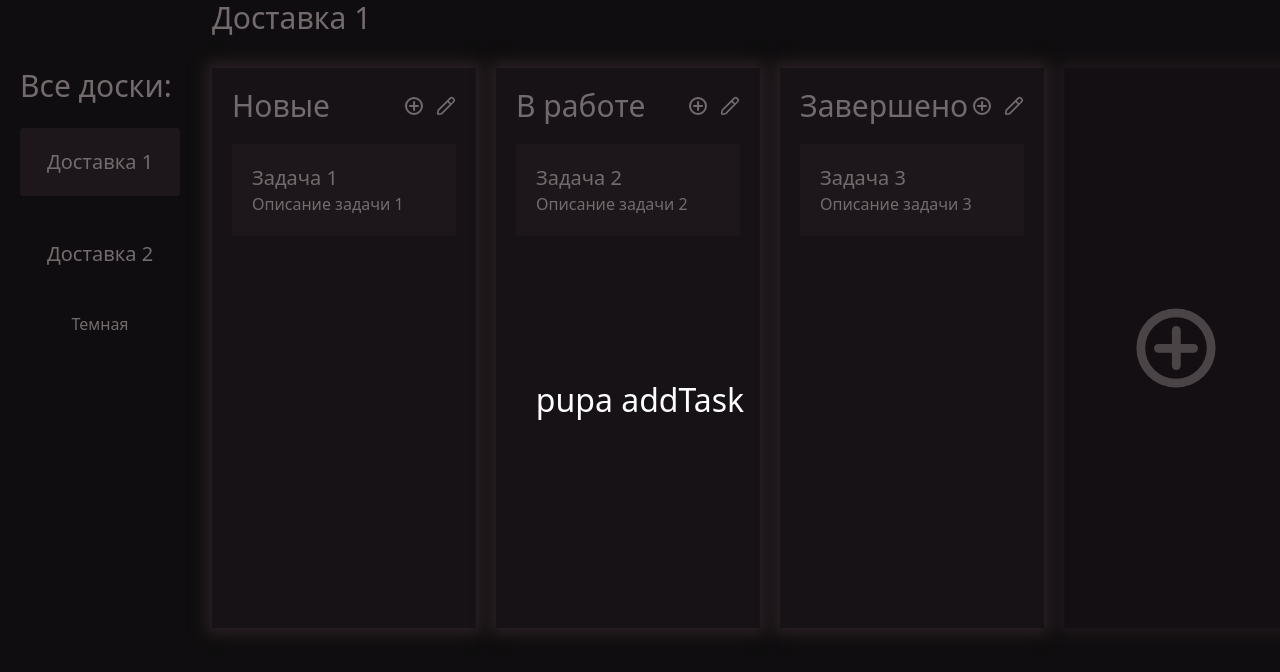
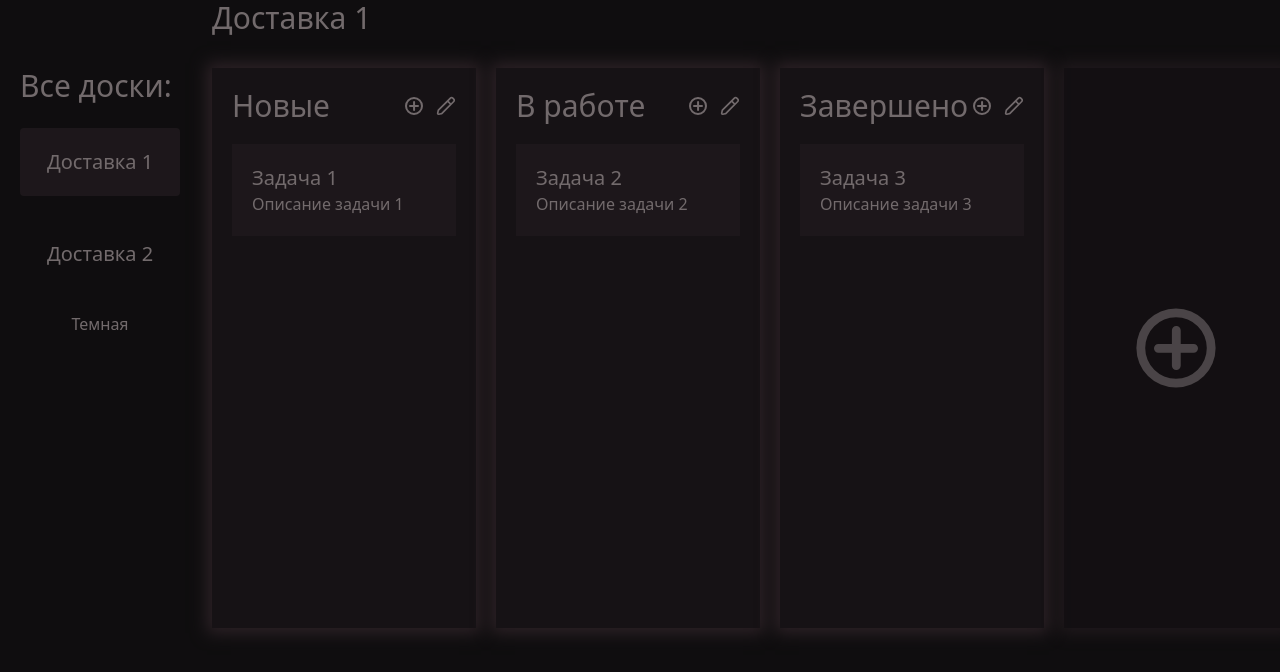
Before and after one commit to ergo13/board-example, a Nuxt app: page / in a window 1280 px wide. Both pictures are taken after a click on the button 414 px from the left and 106 px from the top of the page. Shown: the top 672 px of the page. Built offline with nearby package versions, Linux system fonts and the light colour scheme.

Commit message:
Вынес модалку
- Добавил useModal для работы с модалкой
- Вынес модалку наверх, чтобы не дублировать

```diff
--- a/app/components/TaskColumn/View.vue
+++ b/app/components/TaskColumn/View.vue
@@ -11,7 +11,7 @@
           class="p-3 -m-3"
           title="добавить задачу"
           aria-label="добавить задачу"
-          @click="openModal('addTask')"
+          @click="openModal(new TaskRecord(), 'div')"
         >
           <UiIcon icon="plus" class="w-5 cursor-pointer" />
         </UiButton>
@@ -19,7 +19,7 @@
           class="p-3 -m-3"
           title="редактировать колонку"
           aria-label="редактировать колонку"
-          @click="openModal('editColumn')"
+          @click="openModal(column, 'div')"
         >
           <UiIcon icon="editPen" class="w-5 cursor-pointer" />
         </UiButton>
@@ -39,26 +39,15 @@
         </template>
       </draggableComponent>
     </ClientOnly>
-    <UiModal
-      :visible="showModal"
-      :modalType="modalType"
-      @close="showModal = false"
-    />
   </article>
 </template>
 
 <script lang="ts" setup>
   import draggableComponent from 'vuedraggable';
-  import type { ITaskColumn } from '~/types/board';
+  import { TaskRecord, type ITaskColumn } from '~/types/board';
 
   const props = defineProps<{ column: ITaskColumn }>();
-  const showModal = ref(false);
-  const modalType = ref('');
-
-  function openModal(type: string) {
-    modalType.value = type;
-    showModal.value = true;
-  }
+  const { openModal } = useModal();
 </script>
 
 <style></style>
--- a/app/components/ui/Modal.vue
+++ b/app/components/ui/Modal/index.vue
@@ -2,9 +2,9 @@
   <ClientOnly>
     <Transition>
       <Teleport to="body">
-        <div v-if="visible" class="ui-modal" @click.self="modalClose">
-          <span> pupa {{ props.modalType }} </span>
-        </div>
+        <div v-if="props.visible" class="ui-modal" @click.self="$emit('close')">
+        <component :is="props.component" v-bind="props.modalData" />
+      </div>
       </Teleport>
     </Transition>
   </ClientOnly>
@@ -12,17 +12,14 @@
 
 <script lang="ts" setup>
   const props = defineProps<{
-    modalType: string;
     visible: boolean;
+    component: string;
+    modalData: any;
   }>();
 
   const emit = defineEmits<{
     (e: 'close'): void;
   }>();
-
-  function modalClose() {
-    emit('close');
-  }
 </script>
 
 <style scoped>
@@ -38,16 +35,12 @@
 
   .ui-modal {
     position: fixed;
-    top: 0;
-    left: 0;
-    width: 100vw;
-    height: 100vh;
+    inset: 0;
     background-color: rgba(0, 0, 0, 0.5);
+    z-index: 1000;
+
     display: flex;
     align-items: center;
     justify-content: center;
-    z-index: 1000;
-    color: white;
-    font-size: 2rem;
   }
 </style>
--- /dev/null
+++ b/app/composables/useModal.ts
@@ -0,0 +1,27 @@
+import { ref } from 'vue';
+
+const visible = ref<boolean>(false);
+const modalData = ref<any>(null);
+const componentToShow = ref<string>('');
+
+const openModal = (modalDataArg: unknown, componentToShowArg: string) => {
+  modalData.value = modalDataArg;
+  componentToShow.value = componentToShowArg;
+  visible.value = true;
+};
+
+const closeModal = () => {
+  modalData.value = null;
+  componentToShow.value = '';
+  visible.value = false;
+};
+
+export function useModal() {
+  return {
+    visible,
+    modalData,
+    componentToShow,
+    openModal,
+    closeModal
+  }
+}
--- a/app/pages/index.vue
+++ b/app/pages/index.vue
@@ -22,12 +22,20 @@
     :board="boardStore.activeBoard"
   />
   <h2 class="order-4" v-else>Досок нет</h2>
+  <UiModal
+    v-show="visible"
+    :visible="visible"
+    :component="componentToShow"
+    :modal-data="modalData"
+    @close="closeModal"
+  />
 </template>
 
 <script lang="ts" setup>
   import { useBoardStore } from '~/store/BoardStore';
   const boardStore = useBoardStore();
   const { toggleTheme, isDark } = useTheme();
+  const { visible, modalData, componentToShow, closeModal } = useModal();
 </script>
 
 <style></style>
--- a/app/types/board.ts
+++ b/app/types/board.ts
@@ -45,7 +45,7 @@ export class TaskRecord implements ITask {
   id: number;
   title: string;
 
-  constructor(title: string, description: string) {
+  constructor(title: string = 'Новая задача', description: string = 'Описание') {
     this.description = description;
     this.title = title;
     this.id = Date.now() + +(Math.random() * 1000).toFixed();
```
Also changed, not shown: app/components/ui/Button/index.vue (renamed from app/components/ui/Button.vue), app/components/ui/Icon/index.vue (renamed from app/components/ui/Icon.vue).
